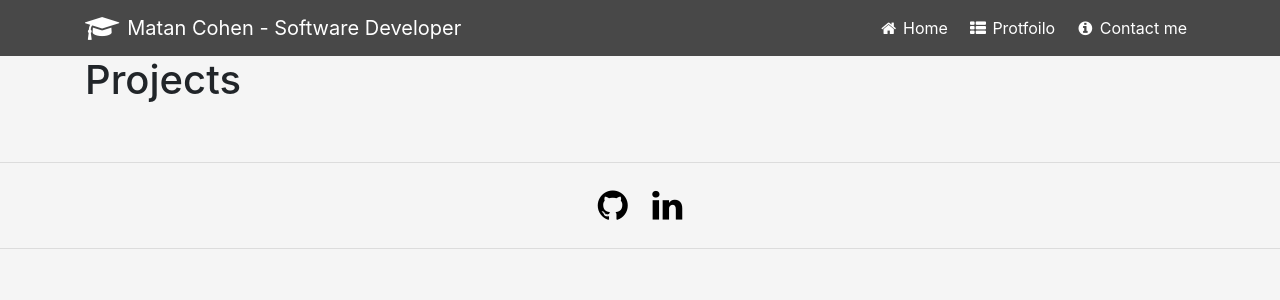
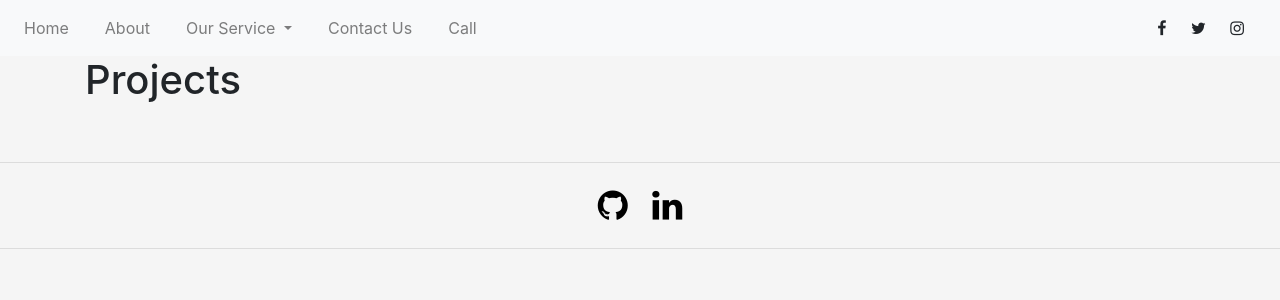
Before and after one commit to ma-cohen/portfolio, a Django app: page / in a window 1280 px wide. Shown: the top 300 px of the page. Run offline with Django 3.2, Linux system fonts and the light colour scheme; data that the repository does not hold is empty; some libraries are stand-ins or nearby versions.

Commit message:
Add a responsive navber

```diff
--- a/projects/static/projects/styles/base.css
+++ b/projects/static/projects/styles/base.css
@@ -1,8 +1,3 @@
-.navbar { background-color: #484848; }
-.navbar .navbar-nav .nav-link { color: #fff; }
-.navbar .navbar-nav .nav-link:hover { color: #fbc531; }
-.navbar .navbar-nav .active > .nav-link { color: #fbc531; }
-
 
 body {
   background-color: #dadada40;
@@ -27,3 +22,10 @@ footer a {
 footer a:hover {
   color: grey;
 }
+
+.social-part .fa{
+    padding-right:20px;
+}
+ul li a{
+    margin-right: 20px;
+}
--- a/projects/templates/projects/all_projects.html
+++ b/projects/templates/projects/all_projects.html
@@ -3,6 +3,7 @@
 {% load static %}
 
 {% block content %}
+
 
 <h1>Projects</h1>
 <div class="row">
--- a/projects/templates/projects/base.html
+++ b/projects/templates/projects/base.html
@@ -2,6 +2,19 @@
 {% load static %}
 <html lang="en">
 <head>
+    <script src="https://ajax.googleapis.com/ajax/libs/jquery/3.3.1/jquery.min.js" defer></script>
+    <script src="https://cdnjs.cloudflare.com/ajax/libs/popper.js/1.14.3/umd/popper.min.js" defer></script>
+    <script src="https://maxcdn.bootstrapcdn.com/bootstrap/4.1.3/js/bootstrap.min.js" defer></script>
+    <script type="text/javascript">
+        $(document).ready(function () {
+        $('.navbar-light .dmenu').hover(function () {
+                $(this).find('.sm-menu').first().stop(true, true).slideDown(150);
+            }, function () {
+                $(this).find('.sm-menu').first().stop(true, true).slideUp(105)
+            });
+        });
+
+    </script>
     <meta charset="UTF-8">
     <meta name="viewport" content="width=device-width, initial-scale=1.0">
     <title>Portfolio</title>
@@ -13,6 +26,7 @@
 
 </head>
 <body>
+
 
 <header>
     {% include 'projects/navbar.html' %}
--- a/projects/templates/projects/navbar.html
+++ b/projects/templates/projects/navbar.html
@@ -1,24 +1,50 @@
-
-<nav class="navbar navbar-expand-lg">
-    <div class="container">
-        <a class="navbar-brand text-white" href="#"><i class="fa fa-graduation-cap fa-lg mr-2"></i>Matan Cohen - Software Developer</a>
-        <button class="navbar-toggler" type="button" data-toggle="collapse" data-target="#nvbCollapse"
-                aria-controls="nvbCollapse">
+<nav class="navbar navbar-expand-sm   navbar-light bg-light">
+        <button class="navbar-toggler" type="button" data-toggle="collapse" data-target="#navbarTogglerDemo03" aria-controls="navbarTogglerDemo03" aria-expanded="false" aria-label="Toggle navigation">
           <span class="navbar-toggler-icon"></span>
         </button>
-        <div class="collapse navbar-collapse" id="nvbCollapse">
-            <ul class="navbar-nav ml-auto">
-                <li class="nav-item pl-1">
-                    <a class="nav-link" href="/"><i class="fa fa-home fa-fw mr-1"></i>Home</a>
+
+        <div class="collapse navbar-collapse" id="navbarTogglerDemo03">
+          <ul class="navbar-nav mr-auto mt-2 mt-lg-0">
+            <li class="nav-item">
+              <a class="nav-link" href="#">Home <span class="sr-only">(current)</span></a>
             </li>
-                <li class="nav-item pl-1">
-                    <a class="nav-link" href="#"><i class="fa fa-th-list fa-fw mr-1"></i>Protfoilo</a>
+            <li class="nav-item">
+              <a class="nav-link" href="#">About</a>
             </li>
-                <li class="nav-item pl-1">
-                    <a class="nav-link" href="#"><i class="fa fa-info-circle fa-fw mr-1"></i>Contact me</a>
+            <li class="nav-item dropdown dmenu">
+            <a class="nav-link dropdown-toggle" href="#" id="navbardrop" data-toggle="dropdown">
+              Our Service
+            </a>
+            <div class="dropdown-menu sm-menu">
+              <a class="dropdown-item" href="#">service2</a>
+              <a class="dropdown-item" href="#">service 2</a>
+              <a class="dropdown-item" href="#">service 3</a>
+            </div>
           </li>
-
+          <li class="nav-item">
+            <a class="nav-link" href="#">Contact Us</a>
+          </li>
+          <li class="nav-item">
+            <a class="nav-link" href="#">Call</a>
+          </li>
+           <!-- <li class="nav-item dropdown dmenu">
+            <a class="nav-link dropdown-toggle" href="#" id="navbardrop" data-toggle="dropdown">
+              Dropdown link
+            </a>
+            <div class="dropdown-menu sm-menu">
+              <a class="dropdown-item" href="#">Link 1</a>
+              <a class="dropdown-item" href="#">Link 2</a>
+              <a class="dropdown-item" href="#">Link 3</a>
+              <a class="dropdown-item" href="#">Link 4</a>
+              <a class="dropdown-item" href="#">Link 5</a>
+              <a class="dropdown-item" href="#">Link 6</a>
+            </div>
+          </li> -->
           </ul>
+          <div class="social-part">
+            <i class="fa fa-facebook" aria-hidden="true"></i>
+            <i class="fa fa-twitter" aria-hidden="true"></i>
+            <i class="fa fa-instagram" aria-hidden="true"></i>
           </div>
         </div>
       </nav>
```
Also changed, not shown: portfolio/settings.py (+1 -7 lines), projects/static/projects/img/AndroidTrivia.PNG (added). Lines whose indentation alone changed are shown as unchanged.
